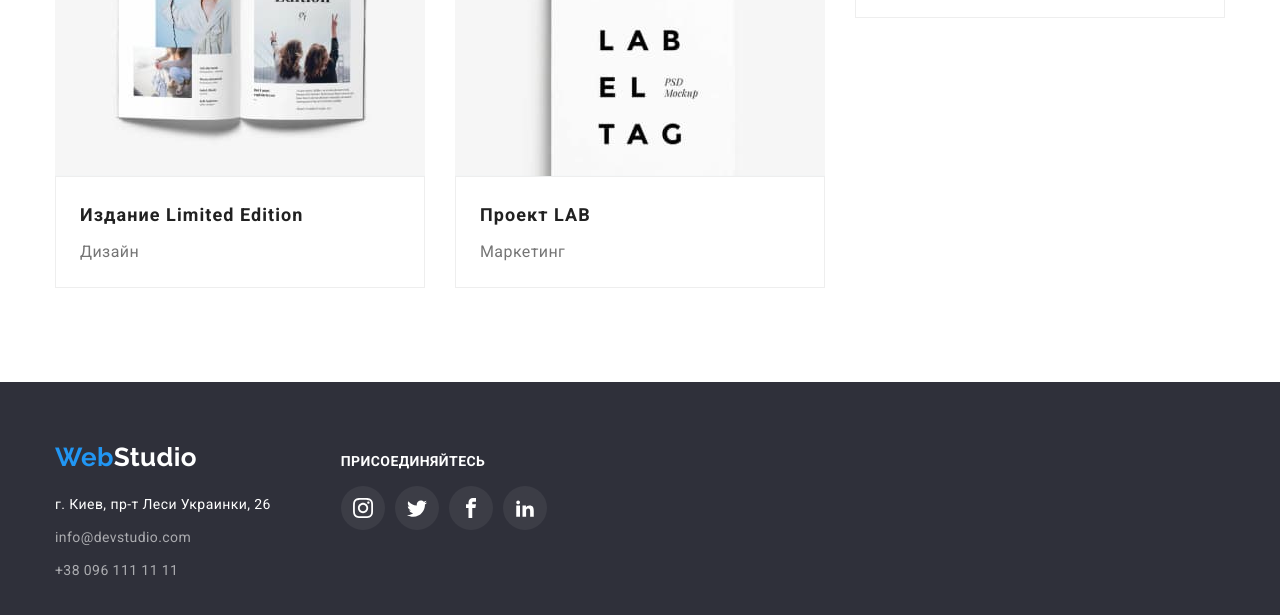
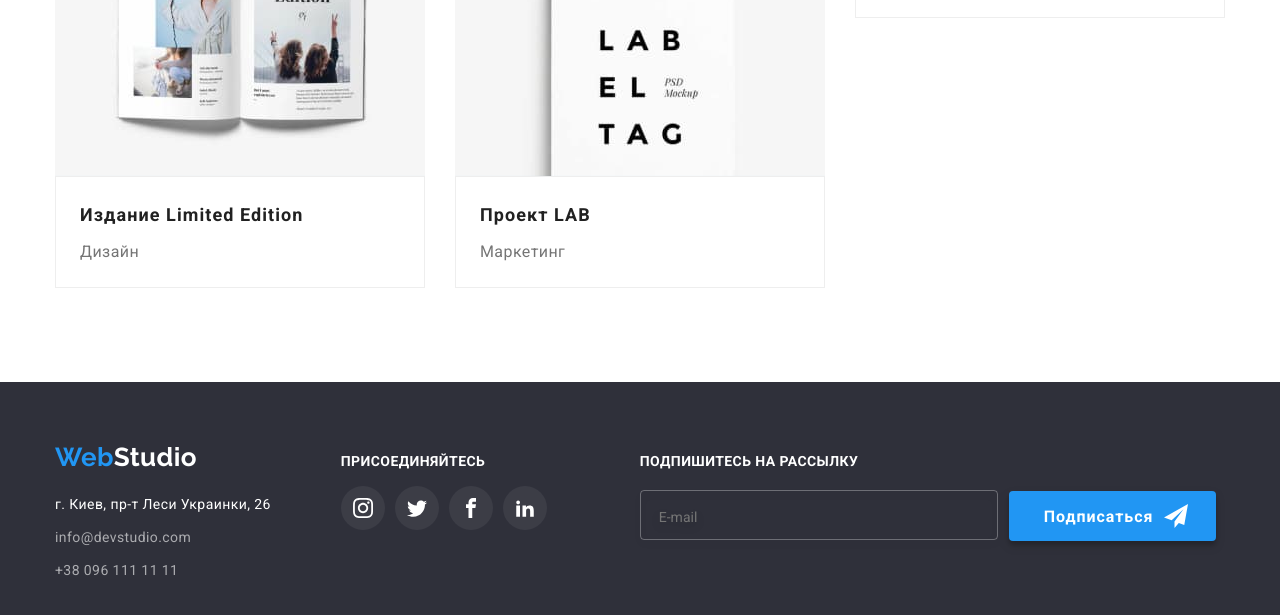
Before and after one commit to Alla-Goptsii/goit-markup-hw-6, a plain HTML site: page portfolio.html in a window 1280 px wide. Shown: the part 984-1599 px from the top of the page. Drawn offline with nearby package versions, Linux system fonts and the light colour scheme.

Commit message:
вносит правки в портфолио

```diff
--- a/portfolio.html
+++ b/portfolio.html
@@ -346,6 +346,36 @@
             </ul>
           </div>
         </div>
+
+        <div class="footer-sub-input">
+          <form>
+            <h4 class="join">Подпишитесь на рассылку</h4>
+            <div class="footer-field">
+              <label class="footer-input-lable" for="e-mail"></label>
+              <input
+                type="text"
+                class="footer-input"
+                name="e-mail"
+                placeholder="E-mail"
+                required
+                minlength="5"
+                title=""
+                id="E-mail"
+                autocomplete="off"
+              />
+              <div class="footer-btn">
+                <button type="submit" class="btn footer-btn-icon">
+                  Подписаться
+                </button>
+                <div>
+                  <svg class="btn-icon" width="24" height="24">
+                    <use href="./images/icons.svg#icon-send"></use>
+                  </svg>
+                </div>
+              </div>
+            </div>
+          </form>
+        </div>
       </div>
     </footer>
   </body>
```
Also changed, not shown: index.html (+6 -4 lines).
